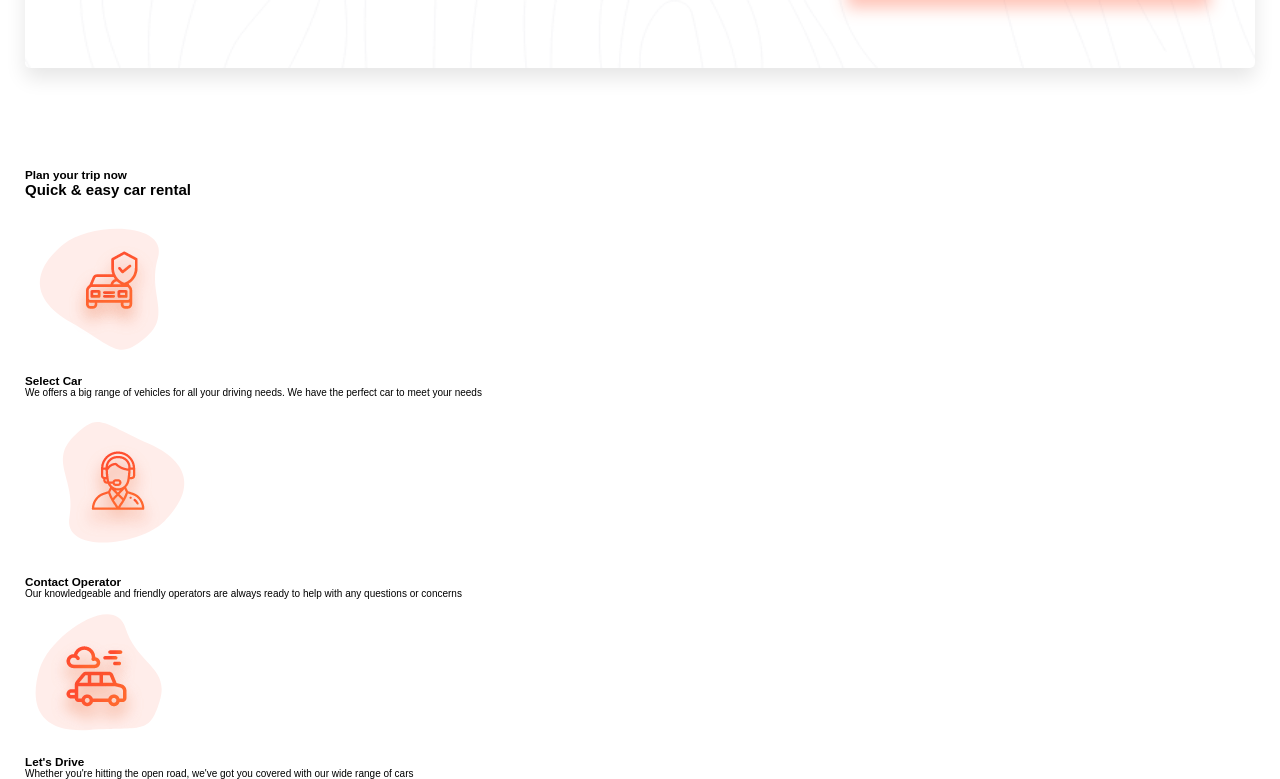
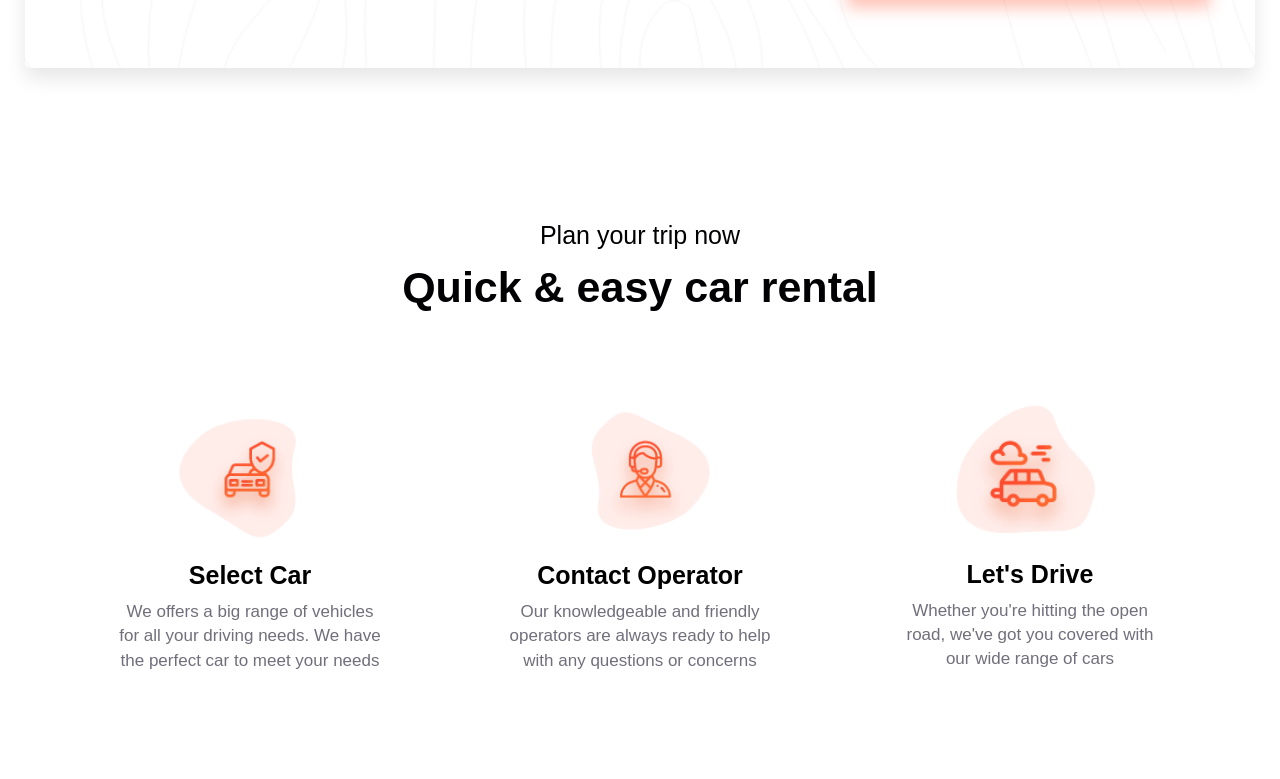
Before and after one commit to gupta123shivam/road-mate, a React (Vite) app: page / in a window 1280 px wide. Shown: the part 1065-1844 px from the top of the page. After the commit the page ends 1801 px from the top, so only its background shows below. Built offline with nearby package versions, Linux system fonts and the light colour scheme.

Commit message:
completed plantrip styles

```diff
--- /dev/null
+++ b/src/styles/_plantrip.scss
@@ -0,0 +1,73 @@
+@use "./global" as *;
+
+.plan-section {
+  background-color: $bg-white;
+  padding: 5.3rem 0;
+}
+
+.plan-container {
+  display: flex;
+  flex-direction: column;
+
+  &__title {
+    margin: 0 auto;
+    text-align: center;
+    color: $text-black;
+
+    h3 {
+      font-size: $h3-size;
+      font-family: $text-font;
+      font-weight: 500;
+    }
+
+    h2 {
+      font-size: $h2-size;
+      font-family: $titles-font;
+      margin: 1.3rem 0 3rem 0;
+    }
+  }
+
+  &__boxes {
+    display: grid;
+    grid-template-columns: 1fr 1fr 1fr;
+    grid-template-rows: auto;
+    margin-top: 3.7rem;
+    padding: 0 3rem;
+
+    @media (max-width: 1021px) {
+      grid-template-columns: 1fr 1fr;
+      row-gap: 2rem;
+    }
+
+    @media (max-width: 800px) {
+      grid-template-columns: 1fr;
+      margin-top: 1rem;
+    }
+
+    &__box {
+      text-align: center;
+      padding: 1rem 6rem;
+
+      @media (max-width: 500px) {
+        padding: 1rem 1rem;
+      }
+
+      img {
+        width: 17rem;
+        height: auto;
+      }
+
+      h3 {
+        font-size: $h3-size;
+        margin-bottom: 1rem;
+      }
+
+      p {
+        font-size: $p-size;
+        font-family: $text-font;
+        color: $text-gray;
+        line-height: 1.43;
+      }
+    }
+  }
+}
--- a/src/styles/styles.scss
+++ b/src/styles/styles.scss
@@ -3,3 +3,4 @@
 @forward './hero';
 @forward './bookcar';
 @forward './bookingmodal';
+@forward './plantrip'
```
